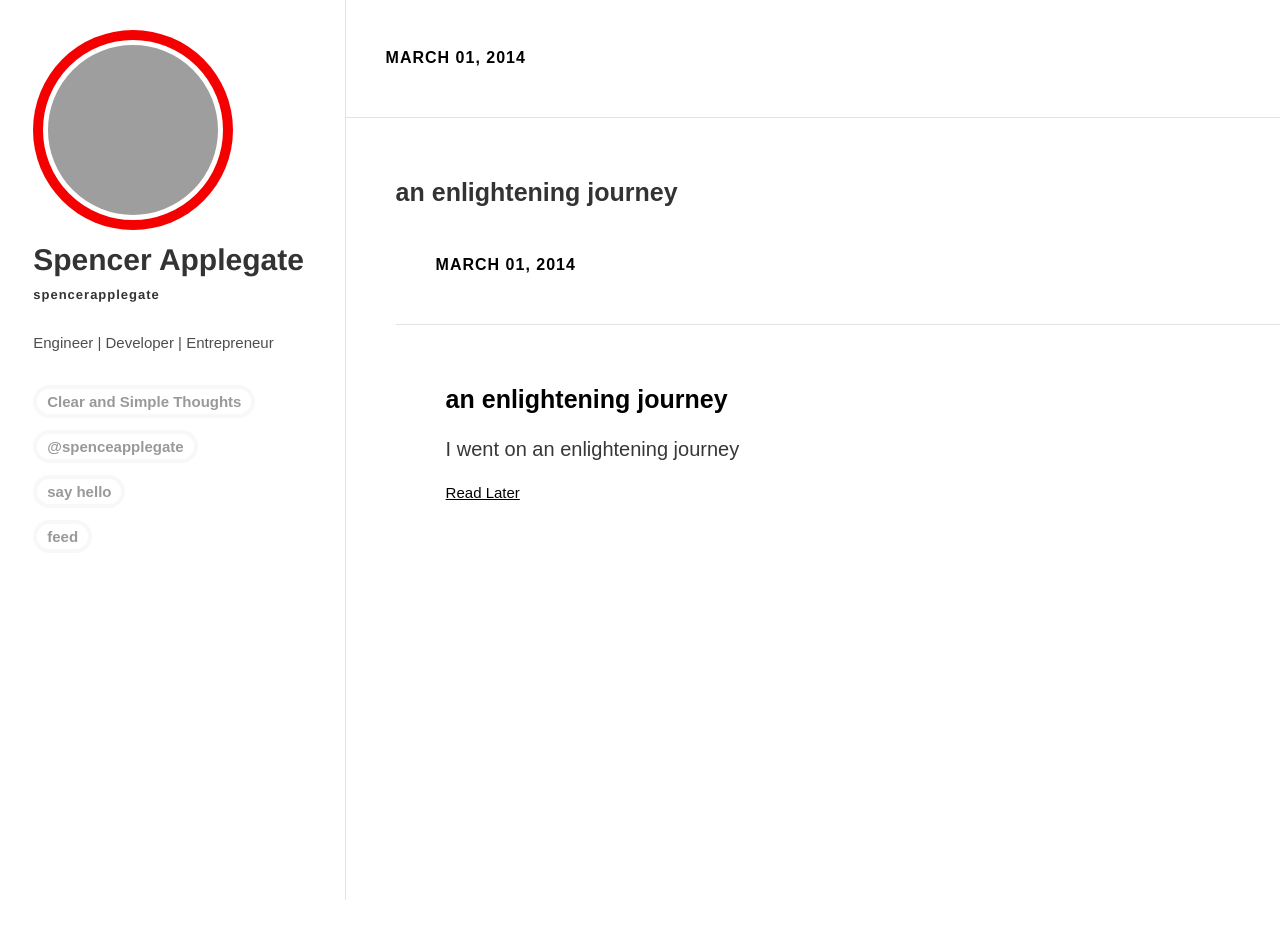
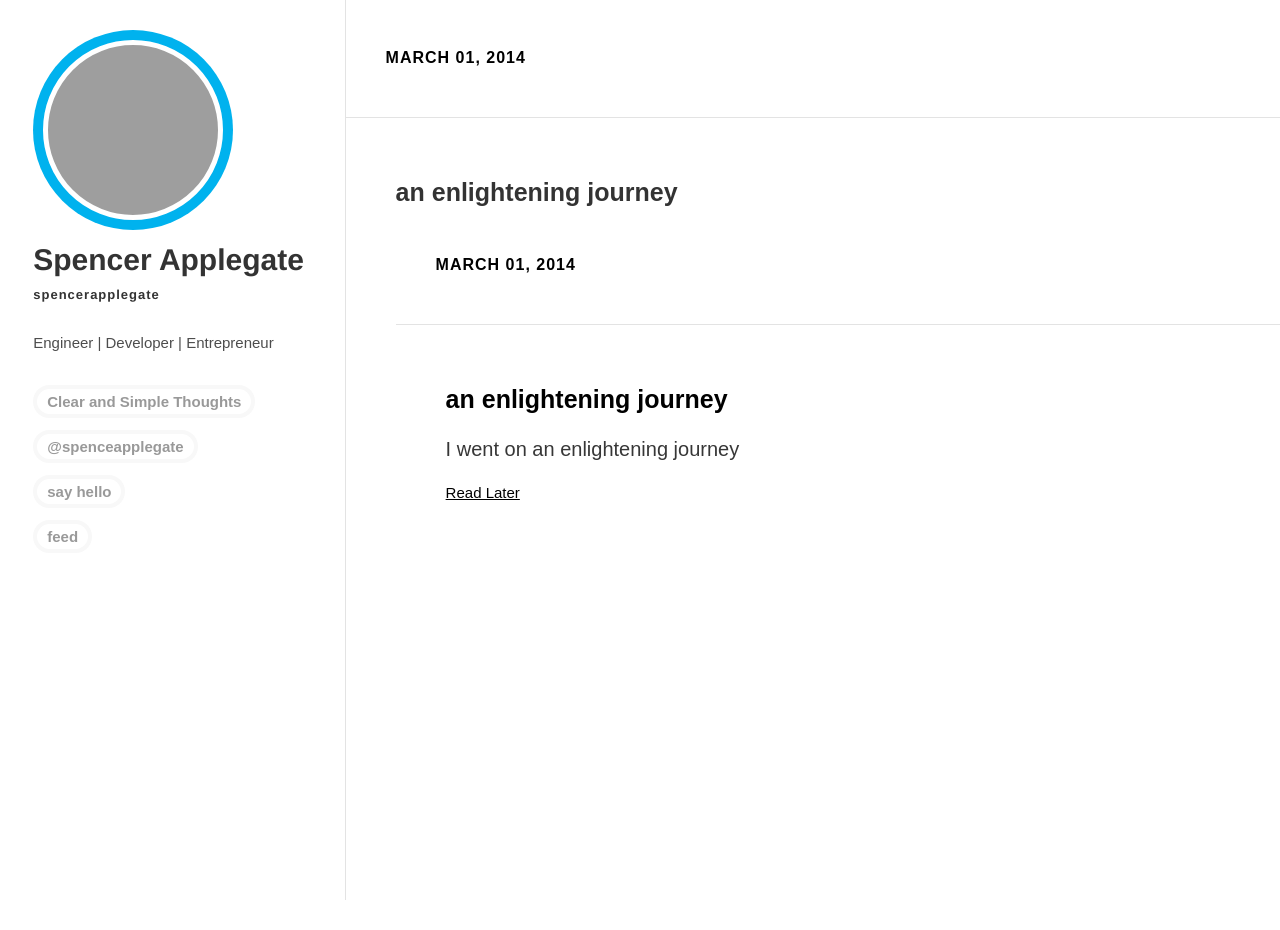
Before and after one commit to scorcoran33/spencerapplegate.github.io, a Jekyll site: the page built from index.html, in a window 1280 px wide. Built offline with Jekyll 4.4.1, drawn with Linux system fonts in a browser that asks for light colours; Markdown is read by kramdown in place of the engine named in the settings; the list of posts is cut into pages by our own code; grey boxes are pictures that could not be loaded.

Commit message:
Changed red to blue color

```diff
--- a/assets/stylesheets/styles.css
+++ b/assets/stylesheets/styles.css
@@ -39,7 +39,7 @@ strong, b {
     position:relative;
     width: 200px;
     height: 200px;
-    background-color: #F40000;
+    background-color: #00B2EE;
     margin:0;
     border-radius: 50%;
   }
@@ -116,7 +116,7 @@ strong, b {
   }
 
   div#header header#sidebar ul#user_nav li a:hover{
-    background:red;
+    background: #00B2EE;
     color:white;
   }
 
@@ -287,7 +287,7 @@ strong, b {
     position:relative;
     width: 150px;
     height: 150px;
-    background-color: #F40000;
+    background-color: #00B2EE;
     margin:0;
     border-radius: 50%;
   }
```
Also changed, not shown: 4 other files.
